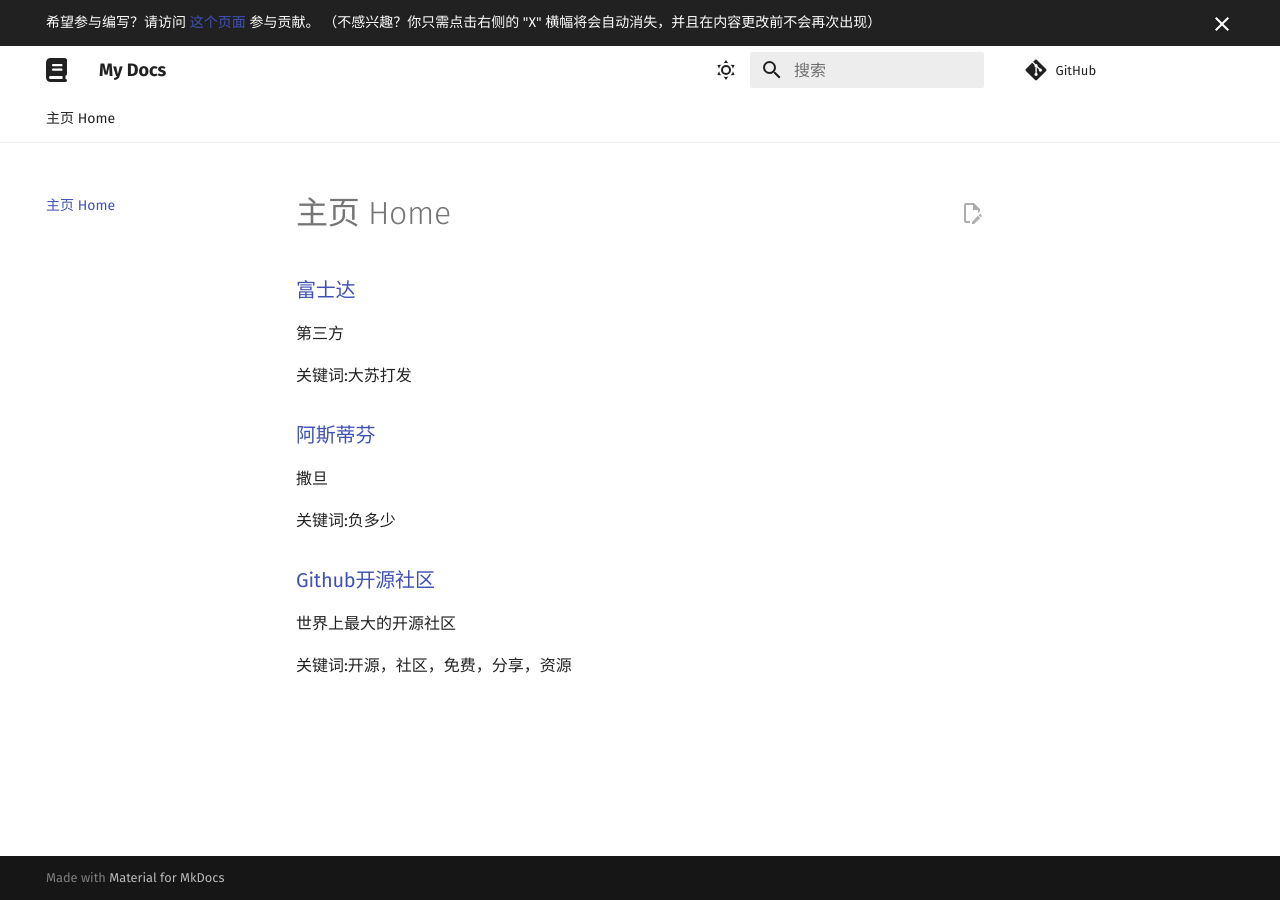
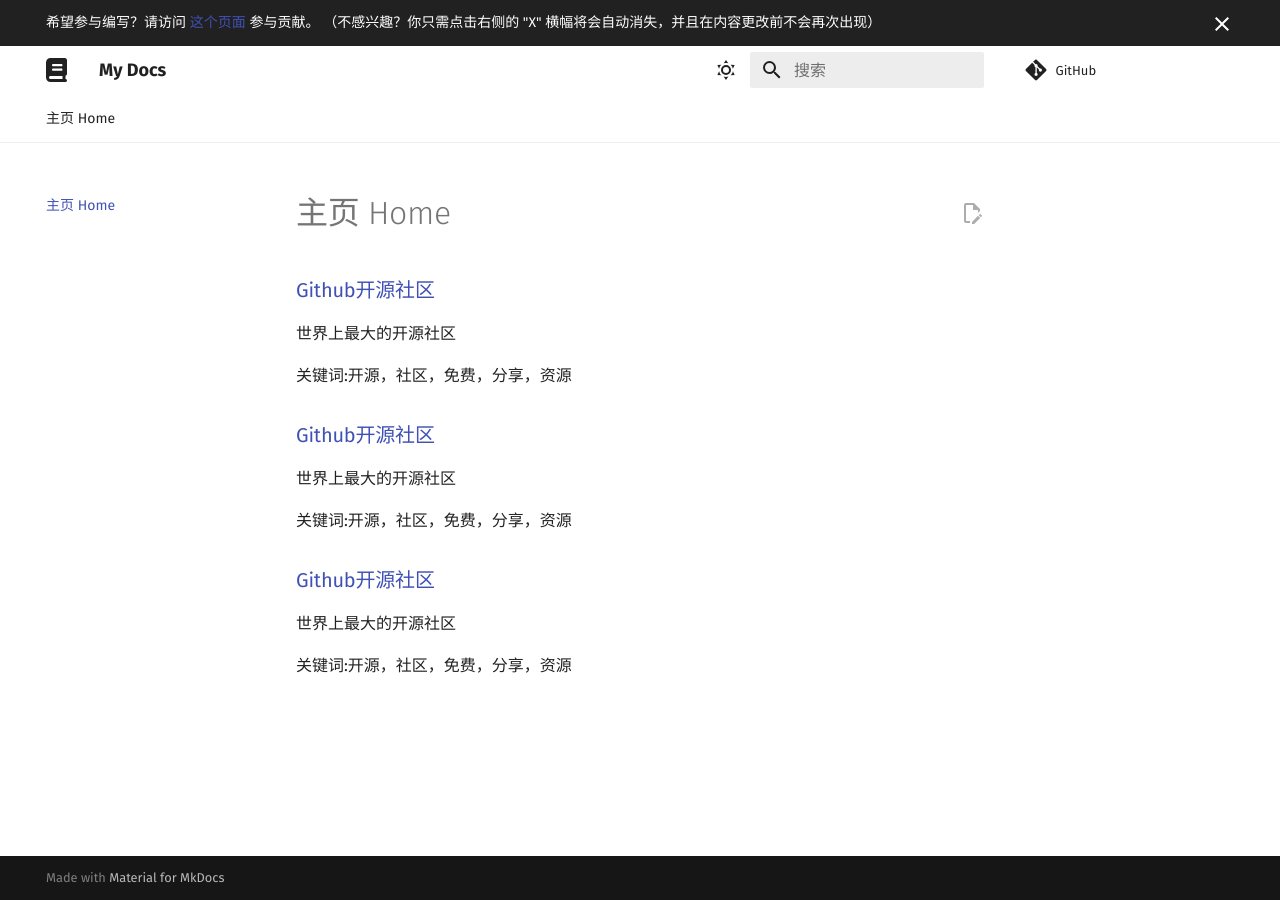
Before and after one commit to Chocolateater/Resource-Library, an MkDocs documentation site: the page built from docs/intro.md, in a window 1280 px wide. Built offline with MkDocs 1.6.1 and Material for MkDocs 9.7.7, drawn with Linux system fonts in a browser that asks for light colours; comment, search, counter and statistics services are not loaded.

Commit message:
Update intro.md

```diff
--- a/docs/intro.md
+++ b/docs/intro.md
@@ -1,17 +1,17 @@
-<h3><a href="水点分">富士达</a> </h3>
+<h3><a href="https://www.github.com">Github开源社区</a> </h3>
 
-第三方
+世界上最大的开源社区
 
-关键词:大苏打发
-
-<h3><a href="发生的">阿斯蒂芬</a> </h3>
-
-撒旦
-
-关键词:负多少
+关键词:开源，社区，免费，分享，资源
 
 <h3><a href="https://www.github.com">Github开源社区</a> </h3>
 
 世界上最大的开源社区
 
 关键词:开源，社区，免费，分享，资源
+
+<h3><a href="https://www.github.com">Github开源社区</a> </h3>
+
+世界上最大的开源社区
+
+关键词:开源，社区，免费，分享，资源
```
